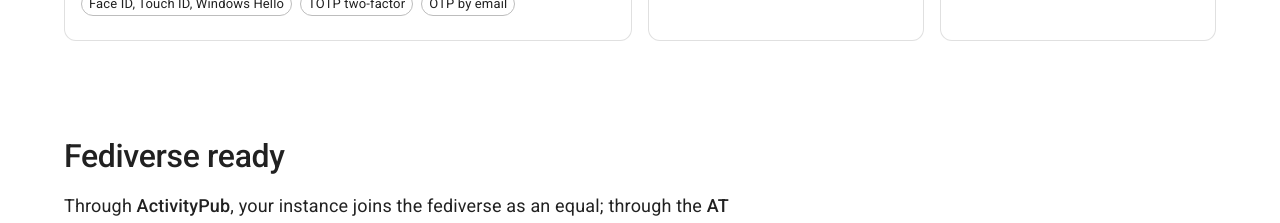
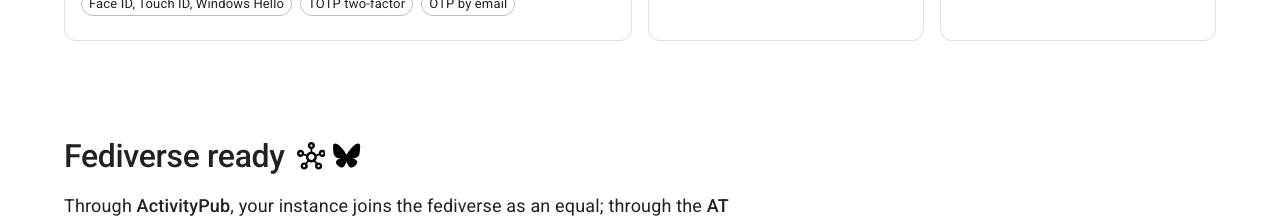
Before and after one commit to anahitasocial/anahita.io, a Next.js app: page / in a window 1280 px wide. Shown: the part 2060-2283 px from the top of the page. Built offline with nearby package versions, Linux system fonts and the light colour scheme; what @mui/material-nextjs would draw is missing.

Commit message:
website - the fediverse's and Bluesky's marks after "Fediverse ready" (roadmap row 91)
- added: the hub and Bluesky's butterfly after the heading, in black or white as in the diagrams; hidden from screen readers

```diff
--- a/src/app/page.jsx
+++ b/src/app/page.jsx
@@ -13,6 +13,8 @@
 import Section from '../components/Section';
 import Graph from '../components/diagrams/Graph';
 import Network from '../components/diagrams/Network';
+import { BlueskyMark } from '../components/diagrams/marks';
+import HubOutlined from '@mui/icons-material/HubOutlined';
 import { audiences, features, graph, promises, start } from '../data/home';
 import { getSource } from '../lib/docs';
 import { site } from '../data/site';
@@ -145,7 +147,19 @@
       </Section>
 
       <Section
-        title="Fediverse ready"
+        title={
+          <Box component="span" sx={{ display: 'inline-flex', alignItems: 'center', gap: 1.5 }}>
+            Fediverse ready
+            <Box
+              component="span"
+              aria-hidden="true"
+              sx={{ display: 'inline-flex', gap: 1, color: 'common.black', '.dark &': { color: 'common.white' } }}
+            >
+              <HubOutlined sx={{ fontSize: '0.9em' }} />
+              <BlueskyMark sx={{ fontSize: '0.85em' }} />
+            </Box>
+          </Box>
+        }
         subtitle={
           <>
             Through <Strong>ActivityPub</Strong>, your instance joins the fediverse as an equal; through
```
